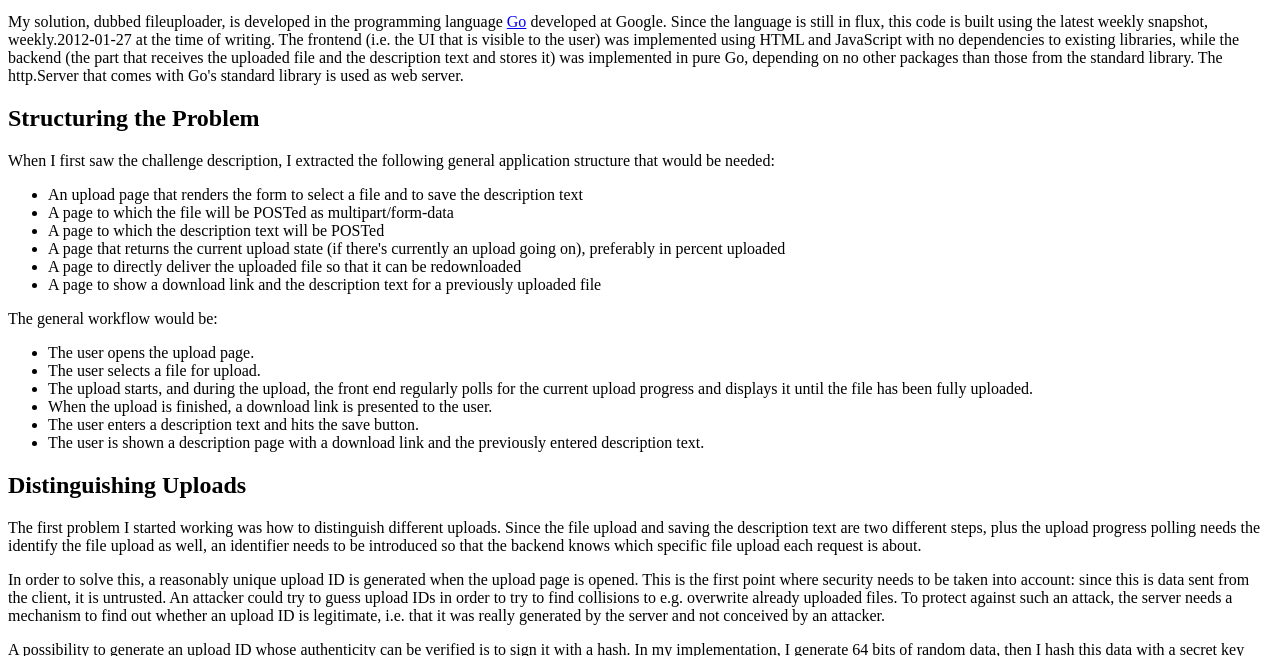
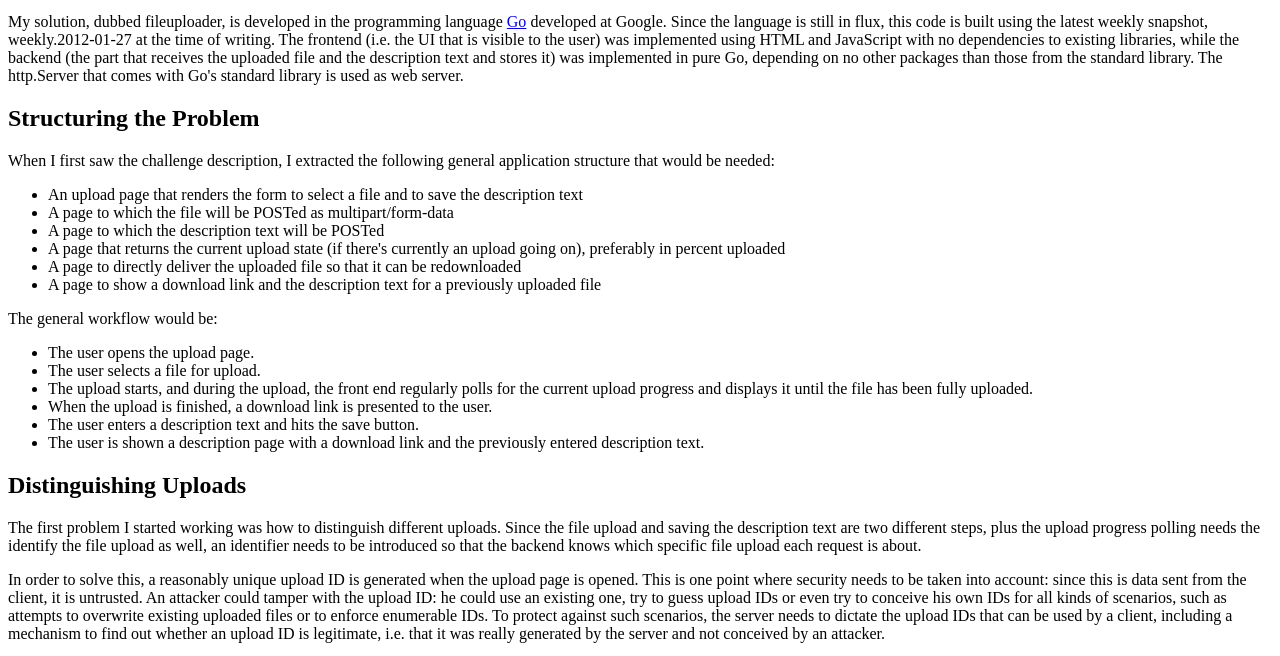
Before and after one commit to akrennmair/fileuploader, a plain HTML site: page docs/index.html in a window 1280 px wide. Shown: the part 101-757 px from the top of the page. Drawn offline with Linux system fonts and the light colour scheme.

Commit message:
clarified parts of the documentation.

```diff
--- a/docs/index.html
+++ b/docs/index.html
@@ -46,9 +46,10 @@
 			request is about.
 		</p>
 		<p>
-			In order to solve this, a reasonably unique upload ID is generated when the upload page is opened. This is the first point where security needs to be taken into
-			account: since this is data sent from the client, it is untrusted. An attacker could try to guess upload IDs in order to try to find collisions to e.g.
-			overwrite already uploaded files. To protect against such an attack, the server needs a mechanism to find out whether an upload ID is legitimate, i.e. that it was
+			In order to solve this, a reasonably unique upload ID is generated when the upload page is opened. This is one point where security needs to be taken into
+			account: since this is data sent from the client, it is untrusted. An attacker could tamper with the upload ID: he could use an existing one, try to guess upload IDs or even try to conceive his own IDs
+			for all kinds of scenarios, such as attempts to overwrite existing uploaded files or to enforce enumerable IDs.
+			To protect against such scenarios, the server needs to dictate the upload IDs that can be used by a client, including a mechanism to find out whether an upload ID is legitimate, i.e. that it was
 			really generated by the server and not conceived by an attacker.
 		</p>
 		<p>
@@ -132,7 +133,7 @@
 			This description page first validates the upload ID, and then fetches the corresponding description text and original filename, and displays them alongside with the download link.
 			If an upload hasn't completed yet, the server sends an HTTP 403 instead, and displays "forbidden" to the user. Displaying the description text requires
 			another security consideration: both the description text and the original filename are untrusted user input and thus must be escaped accordingly,
-			otherwise the application would be vulnerable to cross-site scripting (XSS), as users would be able to inject custom JavaScript code.
+			otherwise the application would be vulnerable to cross-site scripting (XSS), as users would have free control about the page's content.
 		</p>
 		<p>
 			After visiting the description page, a user may click the download link. The server again validates the specified upload ID (and rejects invalid requests)
@@ -190,7 +191,7 @@
 			<li>Barely any automated tests exist for the application. There is a lot of room for improvement on that part.</li>
 			<li>The URL routing code is a bit awkward and should be refactored.</li>
 			<li>The current JavaScript code is messy, uses global variables and violates the principle of separation of code (JavaScript) and
-			presentation (HTML), mostly because I totally the experience in using JavaScript. This is an area where a lot of refactoring might be necessary.</li>
+			presentation (HTML), mostly because I totally lack the experience in using JavaScript. This is an area where a lot of refactoring might be necessary.</li>
 		</ul>
 	</body>
 </html>
```
